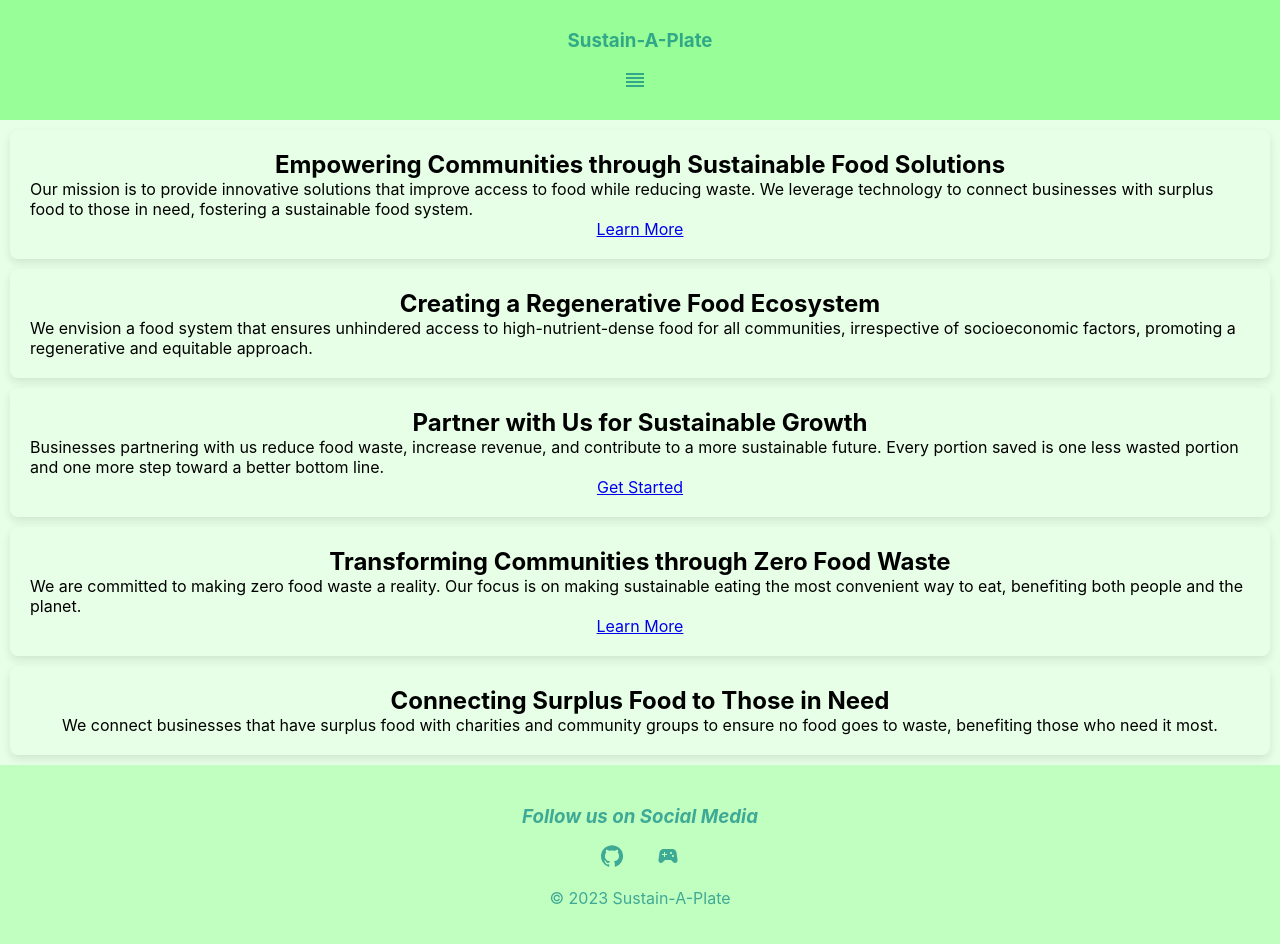
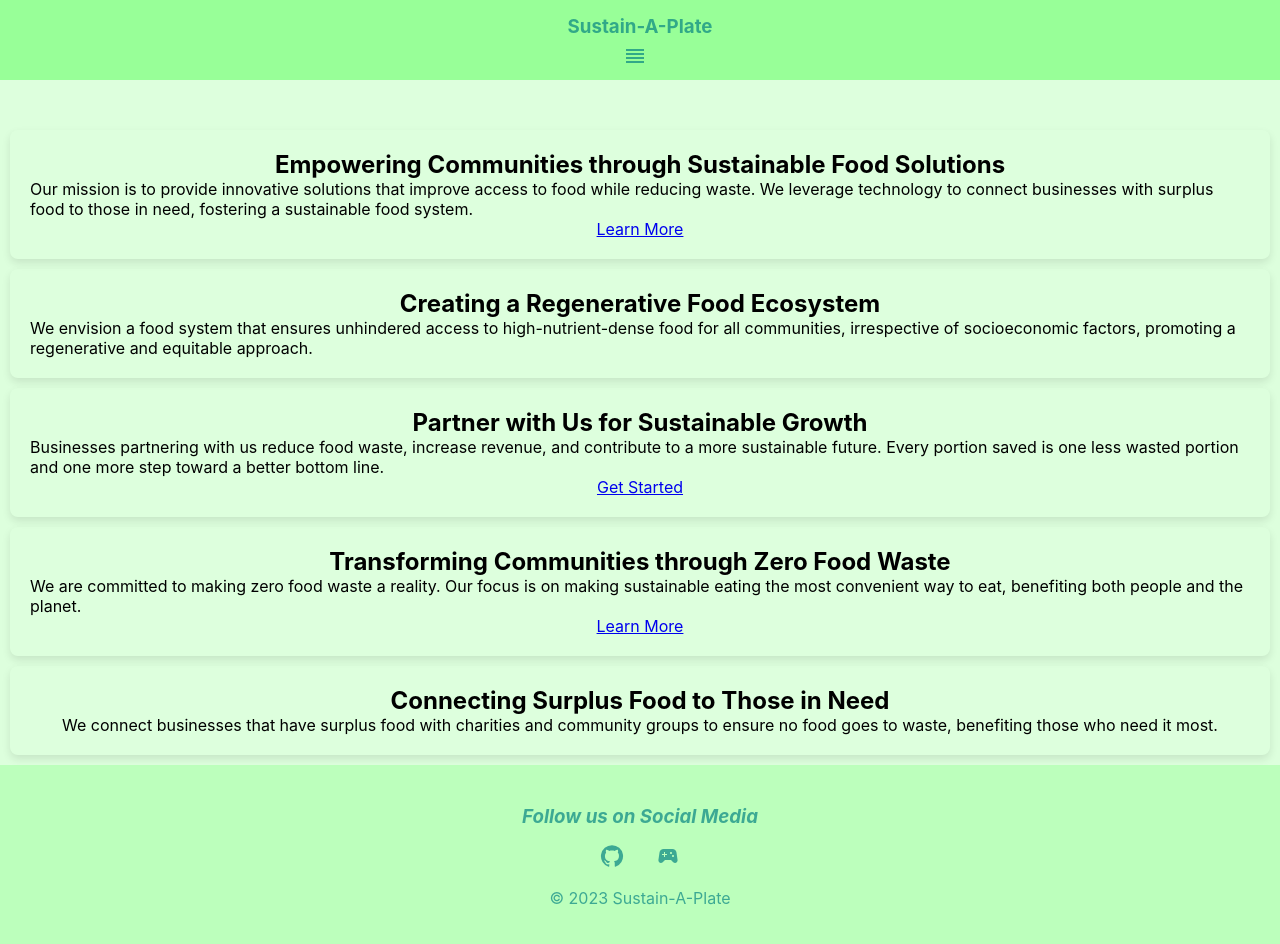
Before and after one commit to Will-Riffe/Sustain-A-Plate, a React (Create React App) app in the folder client/: page / in a window 1280 px wide. Shown: the top 944 px of the page. Built offline with nearby package versions, Linux system fonts and the light colour scheme.

Commit message:
🐛 Fixed bug: redirect issue with navbar

```diff
--- a/client/src/App.css
+++ b/client/src/App.css
@@ -5,7 +5,7 @@
 }
 
 :root{
-  --colorOne: #98ff983b;
+  --colorOne: #98ff9855;
   --colorTwo: #98ff987b;
   --colorThree: #00ff00;
   --textColor: #008080ad;
--- a/client/src/components/Navbar/Navbar.css
+++ b/client/src/components/Navbar/Navbar.css
@@ -3,15 +3,14 @@
   top: 0;
   left: 0;
   width: 100%;
-  padding-top: 20px;
-  padding-bottom: 15px;
+  padding-top: 1rem;
+  padding-bottom: .5rem;
   display: flex;
   justify-content: center;
   align-items: center;
   flex-direction: column;
-  height: 15vh;
+  height: 10vh;
   background-color: #98ff98;
-  z-index: 100; /* Add z-index to keep the navbar on top */
 }
 
   .logo-container {
--- a/client/src/components/Navbar/Navbar.js
+++ b/client/src/components/Navbar/Navbar.js
@@ -106,9 +106,7 @@ function Navbar() {
 
     <div className="drawer-button-container">
       <Button onClick={toggleDrawer(true)}>
-        <Link to="/">
           <ReorderIcon className="icon-color"/>
-        </Link>
       </Button>
       <Drawer
         anchor="left"
```
